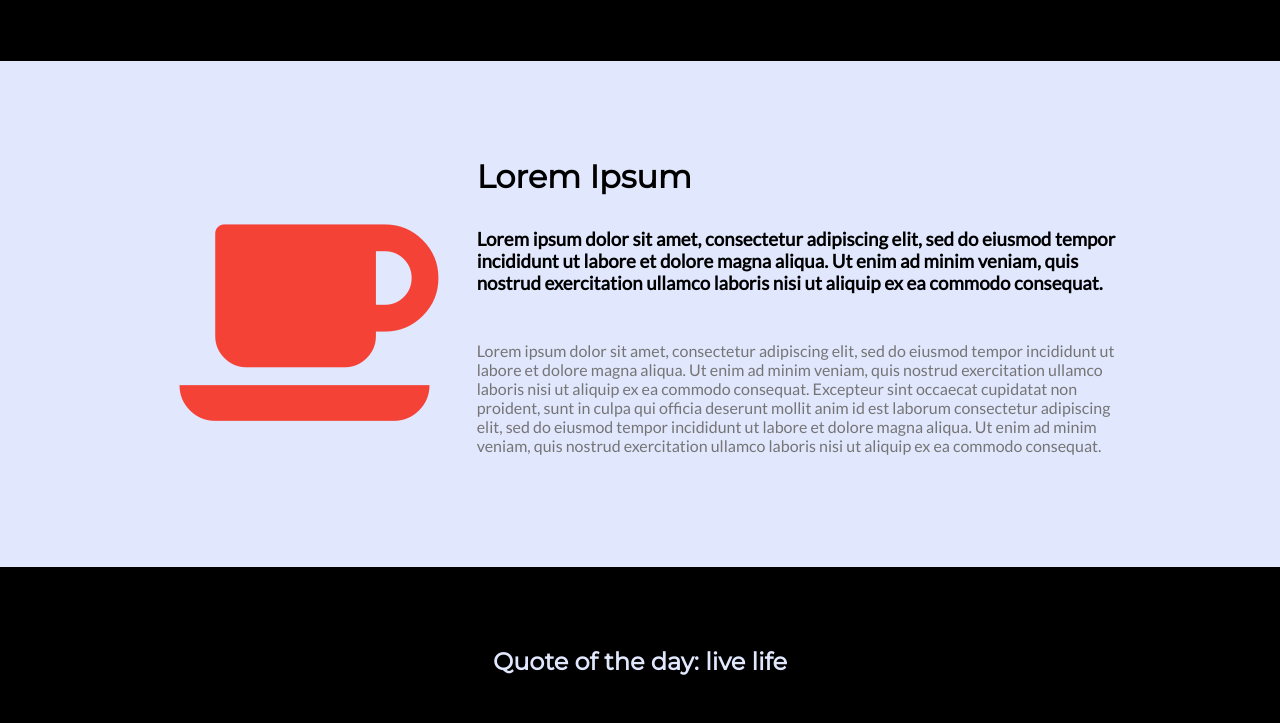
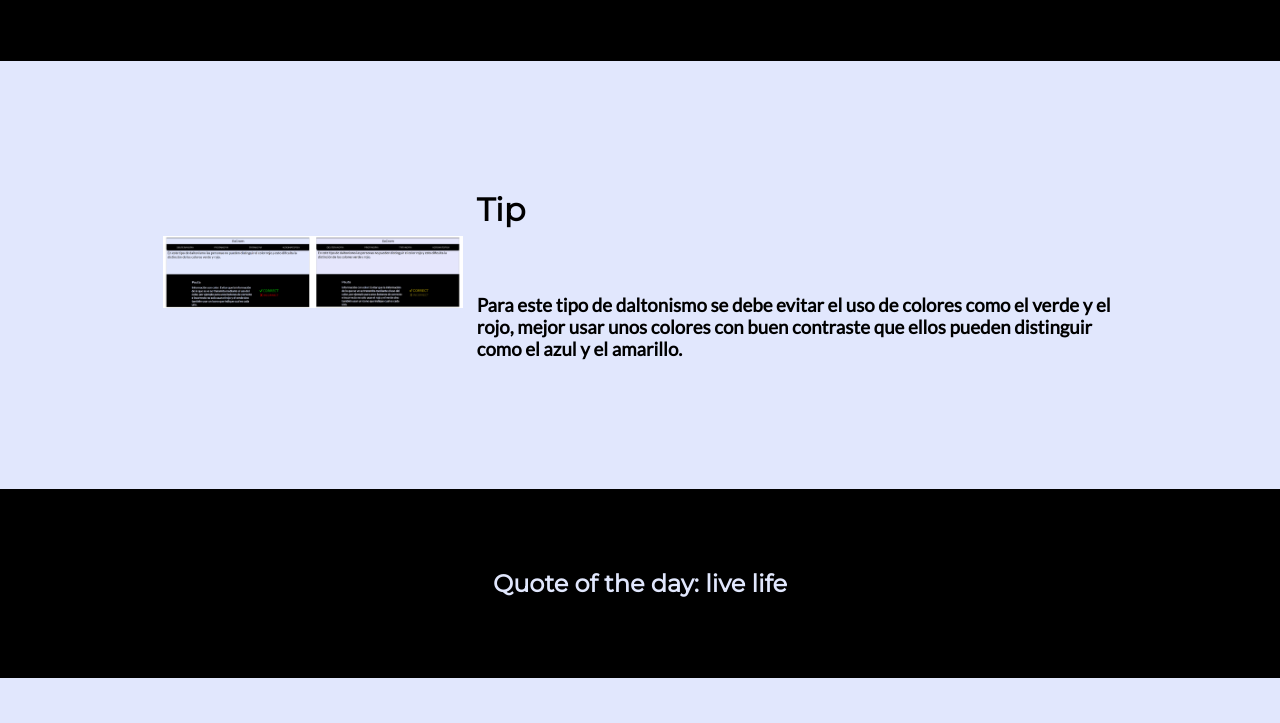
Before and after one commit to NicolasBonilla03/ExCromUsabilidad, a plain HTML site: page Protanopia.html in a window 1280 px wide. Shown: the part 1252-1975 px from the top of the page. Drawn offline with Linux system fonts and the light colour scheme.

Commit message:
Css protanopia
Se modifico el css en protanopia

```diff
--- a/Protanopia.html
+++ b/Protanopia.html
@@ -65,16 +65,12 @@
 <div class="w3-row-padding w3-light-grey w3-padding-64 w3-container" style="background-color: #E1E7FD;">
   <div class="w3-content">
     <div class="w3-third w3-center">
-      <i class="fa fa-coffee w3-padding-64 w3-text-red w3-margin-right"></i>
+      <img  src="comProt.png" class="w3-padding-64 fa-anchor"></img>
     </div>
 
     <div class="w3-twothird">
-      <h1>Lorem Ipsum</h1>
-      <h3>Lorem ipsum dolor sit amet, consectetur adipiscing elit, sed do eiusmod tempor incididunt ut labore et dolore magna aliqua. Ut enim ad minim veniam, quis nostrud exercitation ullamco laboris nisi ut aliquip ex ea commodo consequat.</h3>
-
-      <p class="w3-text-grey">Lorem ipsum dolor sit amet, consectetur adipiscing elit, sed do eiusmod tempor incididunt ut labore et dolore magna aliqua. Ut enim ad minim veniam, quis nostrud exercitation ullamco laboris nisi ut aliquip ex ea commodo consequat. Excepteur sint
-        occaecat cupidatat non proident, sunt in culpa qui officia deserunt mollit anim id est laborum consectetur adipiscing elit, sed do eiusmod tempor incididunt ut labore et dolore magna aliqua. Ut enim ad minim veniam, quis nostrud exercitation ullamco
-        laboris nisi ut aliquip ex ea commodo consequat.</p>
+      <h1>Tip</h1>
+      <h3>Para este tipo de daltonismo se debe evitar el uso de colores como el verde y el rojo, mejor usar unos colores con buen contraste que ellos pueden distinguir como el azul y el amarillo.</h3>
     </div>
   </div>
 </div>
```
Also changed, not shown: comProt.png (added).
